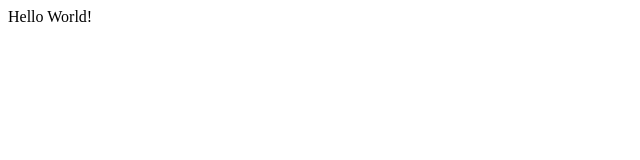
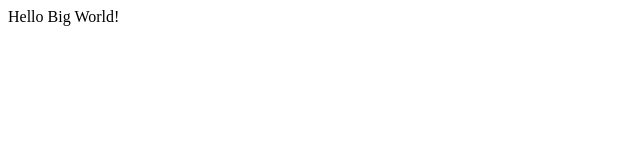
Before and after one commit to maidiep/HW-Wireframe, a plain HTML site: page index.html in a window 1280 px wide. Shown: the full height of the page, 0-640 px from the left. Drawn offline with Linux system fonts and the light colour scheme.

Commit message:
added hello big world

```diff
--- a/index.html
+++ b/index.html
@@ -1 +1 @@
-<P>Hello World!</P>
+<P>Hello Big World!</P>
```
